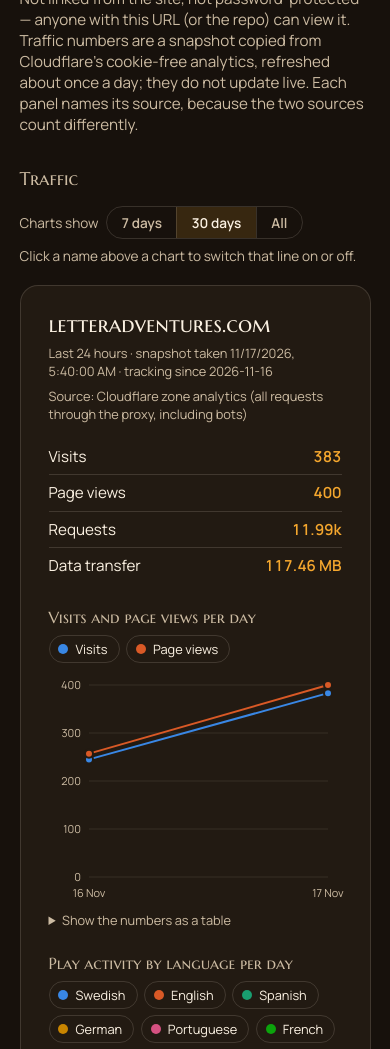
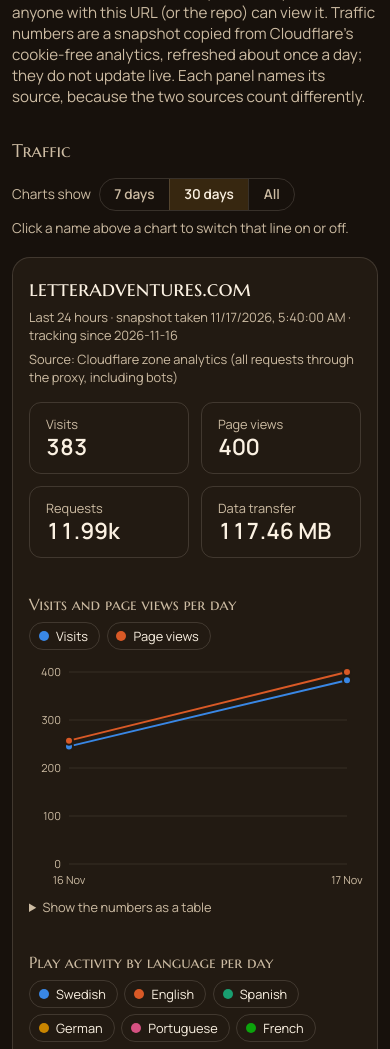
Before and after one commit to Sverrhag/sverrhag.com, a plain HTML site: page stats-7hovw6moi5/index.html in a window 390 px wide. Shown: the part 72-1121 px from the top of the page. Drawn offline with Linux system fonts and the light colour scheme.

Commit message:
Stats page: responsive layout with tiles and multi-column charts and tables
Co-Authored-By: Claude Fable 5.2 <noreply@anthropic.com>

```diff
--- a/stats-7hovw6moi5/index.html
+++ b/stats-7hovw6moi5/index.html
@@ -44,8 +44,9 @@
     background: var(--bg);
     color: var(--ink);
     font-family: "Manrope", -apple-system, BlinkMacSystemFont, "Segoe UI", sans-serif;
-    padding: clamp(1rem, 5vw, 4rem);
+    padding: clamp(0.75rem, 3vw, 2.5rem);
   }
+  .page { max-width: 1500px; margin: 0 auto; }
 
   h1 {
     font-family: "Marcellus SC", Georgia, serif;
@@ -81,10 +82,34 @@
     background: var(--bg-raised);
     border: 1px solid var(--border);
     border-radius: 18px;
-    padding: 1.5rem 1.75rem;
+    padding: clamp(1rem, 2.5vw, 1.75rem);
     margin-bottom: 1.5rem;
-    max-width: 760px;
   }
+
+  /* Headline numbers as tiles; charts and tables flow into as many columns
+     as fit, and fall back to one column on a phone. */
+  .tiles {
+    display: grid;
+    grid-template-columns: repeat(auto-fit, minmax(min(100%, 150px), 1fr));
+    gap: 0.75rem;
+  }
+  .tile { border: 1px solid var(--border); border-radius: 12px; padding: 0.75rem 1rem; min-width: 0; }
+  .tile .k { color: var(--ink-dim); font-size: 0.8rem; }
+  .tile .v { font-size: clamp(1.4rem, 2.2vw, 1.9rem); font-weight: 600; font-variant-numeric: tabular-nums; line-height: 1.25; }
+  .charts {
+    display: grid;
+    grid-template-columns: repeat(auto-fit, minmax(min(100%, 440px), 1fr));
+    gap: 0.5rem 2.5rem;
+    margin-top: 0.5rem;
+  }
+  .tables {
+    display: grid;
+    grid-template-columns: repeat(auto-fit, minmax(min(100%, 220px), 1fr));
+    gap: 0 2.5rem;
+    align-items: start;
+  }
+  .charts > *, .tables > * { min-width: 0; }
+  .note { max-width: 70ch; }
 
   .panel h2 {
     font-family: "Marcellus SC", Georgia, serif;
@@ -200,6 +225,7 @@
 </style>
 </head>
 <body>
+<div class="page">
 
 <h1>Project stats</h1>
 <p class="sub">
@@ -229,6 +255,8 @@
   <button class="refresh" id="refresh">Refresh</button>
   <p class="updated" id="updated"></p>
   <div id="panels"></div>
+</div>
+
 </div>
 
 <script src="../projects/projects.js"></script>
@@ -505,24 +533,28 @@
           ${z.sourceLabel ? `<p class="meta">Source: ${esc(z.sourceLabel)}</p>` : ""}
           ${
             z.metrics && z.metrics.length
-              ? `<table>
-            ${z.metrics.map((m) => `<tr><td>${esc(m.label)}</td><td class="value">${esc(m.value)}</td></tr>`).join("")}
-          </table>`
+              ? `<div class="tiles">
+            ${z.metrics.map((m) => `<div class="tile"><div class="k">${esc(m.label)}</div><div class="v">${esc(m.value)}</div></div>`).join("")}
+          </div>`
               : `<p class="unavailable">No numbers yet.</p>`
           }
           ${z.note ? `<p class="note">${esc(z.note)}</p>` : ""}
+          <div class="charts">
           ${chartsFor(z)
             .map((c) => chartMarkup(zi, c))
             .join("")}
+          </div>
+          <div class="tables">
           ${(z.tables || [])
             .map(
-              (t) => `<h3>${esc(t.title)}</h3>
+              (t) => `<div><h3>${esc(t.title)}</h3>
           <table>
             ${t.rows.map((r) => `<tr><td>${esc(r.label)}</td><td class="value">${esc(r.value)}</td></tr>`).join("")}
           </table>
-          ${t.note ? `<p class="note">${esc(t.note)}</p>` : ""}`
+          ${t.note ? `<p class="note">${esc(t.note)}</p>` : ""}</div>`
             )
             .join("")}
+          </div>
         </div>`
         )
         .join("");
```
